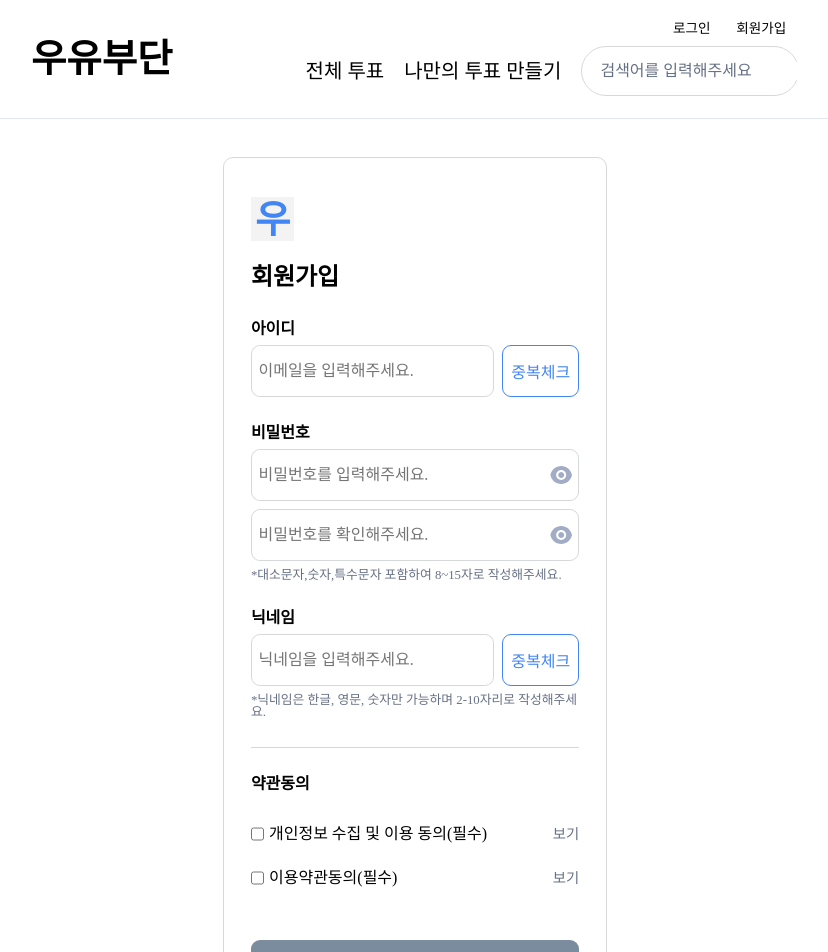
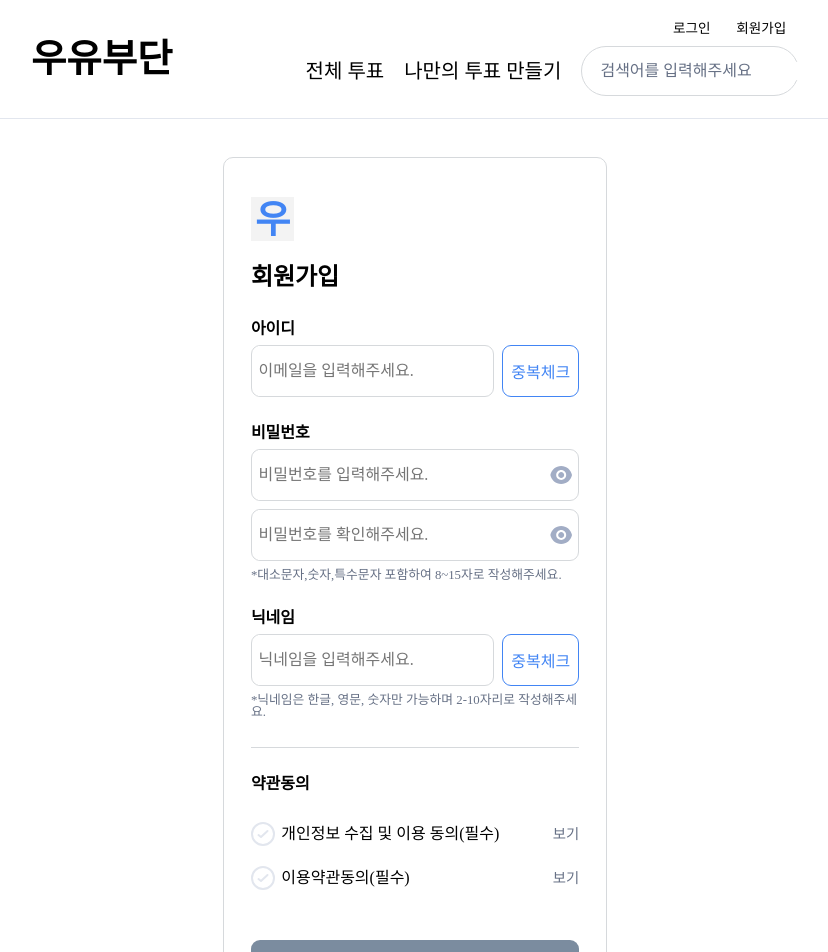
Before and after one commit to Team-Big-Dipper/UYouBooDan, a Next.js app in the folder FE/: page /signup in a window 1280 px wide. Shown: the top 952 px of the page, without its empty margins (225-1053 px from the left). Built offline with nearby package versions, Linux system fonts and the light colour scheme; a web font is replaced by a local one.

Commit message:
:sparkles: Feat: SignUp, Login  체크박스 수정

```diff
--- /dev/null
+++ b/FE/src/assets/noCheck.tsx
@@ -0,0 +1,22 @@
+import React from 'react';
+
+export const NoCheckSvg = () => {
+  return (
+    <svg
+      width="24"
+      height="24"
+      viewBox="0 0 24 24"
+      fill="none"
+      xmlns="http://www.w3.org/2000/svg"
+    >
+      <circle cx="12" cy="12" r="11" stroke="#E2E6EE" strokeWidth="2" />
+      <path
+        d="M7.5 13L10 15L16.5 9"
+        stroke="#E2E6EE"
+        strokeWidth="2"
+        strokeLinecap="round"
+        strokeLinejoin="round"
+      />
+    </svg>
+  );
+};
--- /dev/null
+++ b/FE/src/assets/onCheck.tsx
@@ -0,0 +1,30 @@
+import React from 'react';
+
+export const OnCheckSvg = () => {
+  return (
+    <svg
+      width="24"
+      height="24"
+      viewBox="0 0 24 24"
+      fill="none"
+      xmlns="http://www.w3.org/2000/svg"
+    >
+      <circle
+        opacity="0.4"
+        cx="12"
+        cy="12"
+        r="11"
+        fill="#4285F4"
+        stroke="#4285F4"
+        strokeWidth="2"
+      />
+      <path
+        d="M7.5 13L10 15L16.5 9"
+        stroke="white"
+        strokeWidth="2"
+        strokeLinecap="round"
+        strokeLinejoin="round"
+      />
+    </svg>
+  );
+};
--- a/FE/src/components/Auth/style.ts
+++ b/FE/src/components/Auth/style.ts
@@ -59,7 +59,7 @@ export const LoginEmailDeleteDiv = styled.div`
 
 // password
 export const PwContainer = styled.div`
-  margin-bottom: 1.5vh;
+  margin-bottom: 2.5vh;
 `;
 export const PwTitle = styled.div`
   font-weight: bold;
--- a/FE/src/components/SignUp/index.tsx
+++ b/FE/src/components/SignUp/index.tsx
@@ -15,6 +15,8 @@ import { overLapEmailApi, overLapNickApi } from '../../apis/overLap';
 import axios, { AxiosResponse, AxiosError } from 'axios';
 import { useRouter } from 'next/router';
 import { NoVectorSvg } from '../../assets/noVector';
+import { OnCheckSvg } from '../../assets/onCheck';
+import { NoCheckSvg } from '../../assets/noCheck';
 
 const SignUp = () => {
   const {
@@ -324,12 +326,13 @@ const SignUp = () => {
           <S.TermsTitle>약관동의</S.TermsTitle>
           <S.TermsContentOne>
             <S.TermsOneRadioAndText>
-              <input
-                type="checkbox"
-                name="checkbox1"
-                checked={checkedOne}
-                onChange={() => setCheckedOne(!checkedOne)}
-              />
+              <div
+                onClick={() => {
+                  setCheckedOne(!checkedOne);
+                }}
+              >
+                {checkedOne ? <OnCheckSvg /> : <NoCheckSvg />}
+              </div>
               <div>개인정보 수집 및 이용 동의(필수)</div>
               <>{console.log('첫번째체크여부', checkedOne)}</>
             </S.TermsOneRadioAndText>
@@ -337,12 +340,13 @@ const SignUp = () => {
           </S.TermsContentOne>
           <S.TermsContentTwo>
             <S.TermsTwoRadioAndText>
-              <input
-                type="checkbox"
-                name="checkbox2"
-                checked={checkedTwo}
-                onChange={() => setCheckedTwo(!checkedTwo)}
-              />
+              <div
+                onClick={() => {
+                  setCheckedTwo(!checkedTwo);
+                }}
+              >
+                {checkedTwo ? <OnCheckSvg /> : <NoCheckSvg />}
+              </div>
               <div>이용약관동의(필수)</div>
               <>{console.log('두번째체크여부', checkedTwo)}</>
             </S.TermsTwoRadioAndText>
--- a/FE/src/components/SignUp/style.ts
+++ b/FE/src/components/SignUp/style.ts
@@ -274,7 +274,11 @@ export const TermsContentOne = styled.div`
 export const TermsOneRadioAndText = styled.div`
   display: flex;
   font-size: 1rem;
-  gap: 0.4vw;
+  gap: 0.5vw;
+  div {
+    display: flex;
+    align-items: center;
+  }
 `;
 export const TermsOneInfo = styled.div`
   font-size: 0.9rem;
@@ -290,7 +294,11 @@ export const TermsContentTwo = styled.div`
 export const TermsTwoRadioAndText = styled.div`
   display: flex;
   font-size: 1rem;
-  gap: 0.4vw;
+  gap: 0.5vw;
+  div {
+    display: flex;
+    align-items: center;
+  }
 `;
 export const TermsTwoInfo = styled.div`
   font-size: 0.9rem;
--- a/FE/src/pages/_app.tsx
+++ b/FE/src/pages/_app.tsx
@@ -17,18 +17,18 @@ export default function App({ Component, pageProps }: AppProps) {
 
   // 아래 코드는 hydration 에러를 해결하기위한 해결책보다는 에러를 건너뛰는 방식
   // -> 좋은방법은 아닌것 같다.
-  // const [showChild, setShowChild] = useState(false);
+  const [showChild, setShowChild] = useState(false);
 
-  // useEffect(() => {
-  //   setShowChild(true);
-  // }, []);
+  useEffect(() => {
+    setShowChild(true);
+  }, []);
 
-  // if (!showChild) {
-  //   return null;
-  // }
-  // if (typeof window === 'undefined') {
-  //   return <></>;
-  // } else {
+  if (!showChild) {
+    return null;
+  }
+  if (typeof window === 'undefined') {
+    return <></>;
+  } else {
     return (
       <>
         <Head>
@@ -42,5 +42,5 @@ export default function App({ Component, pageProps }: AppProps) {
         </Provider>
       </>
     );
-  // }
   }
+}
```
Also changed, not shown: FE/src/components/Auth/index.tsx (+7 -4 lines). Lines whose indentation alone changed are shown as unchanged.
